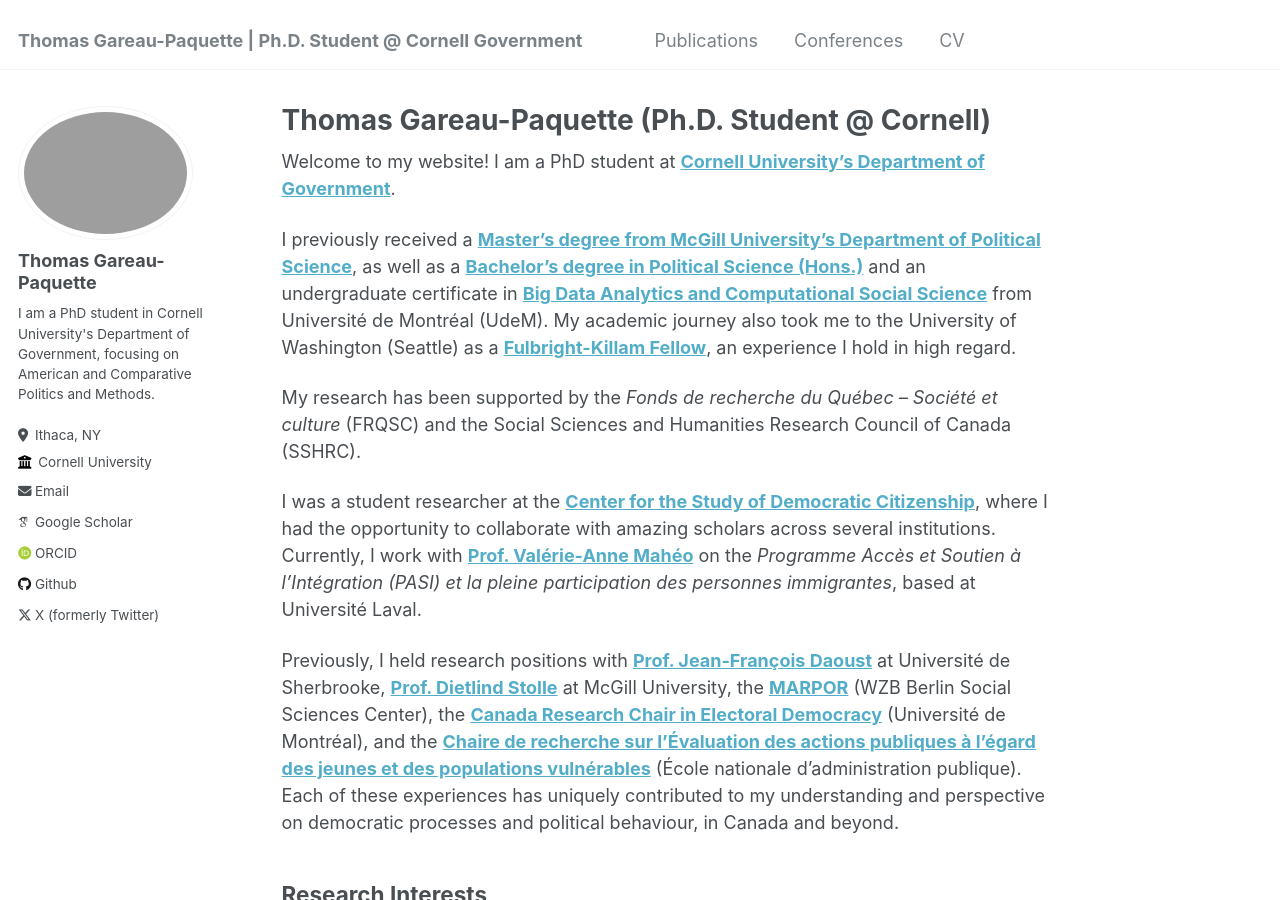
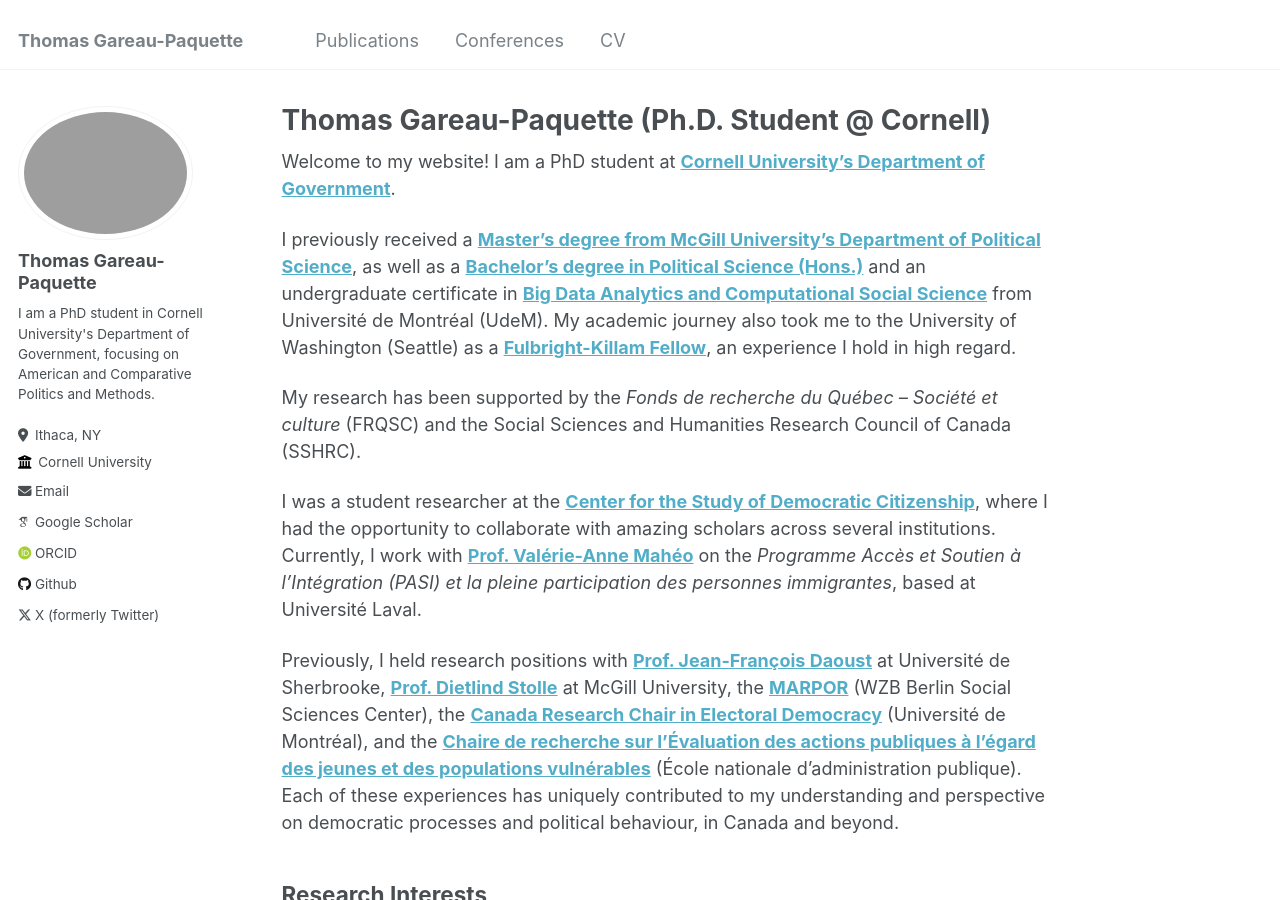
Before and after one commit to ThomasGareau/thomasgareau, a Jekyll site: the page built from _pages/about.md, in a window 1280 px wide and 900 px high. Built offline with Jekyll 4.4.1, drawn with Linux system fonts in a browser that asks for light colours; some web fonts are replaced.

Commit message:
mobile phone

```diff
--- a/_config.yml
+++ b/_config.yml
@@ -8,7 +8,7 @@
 
 # Basic Site Settings
 locale                   : "en-US"
-title                    : "Thomas Gareau-Paquette | Ph.D. Student @ Cornell Government"
+title                    : "Thomas Gareau-Paquette"
 title_separator          : "-"
 name                     : &name "Thomas Gareau-Paquette"
 description              : &description "Welcome to my website! I am a PhD student at Cornell University's Department of Government."
```
Also changed, not shown: 1 other file.
